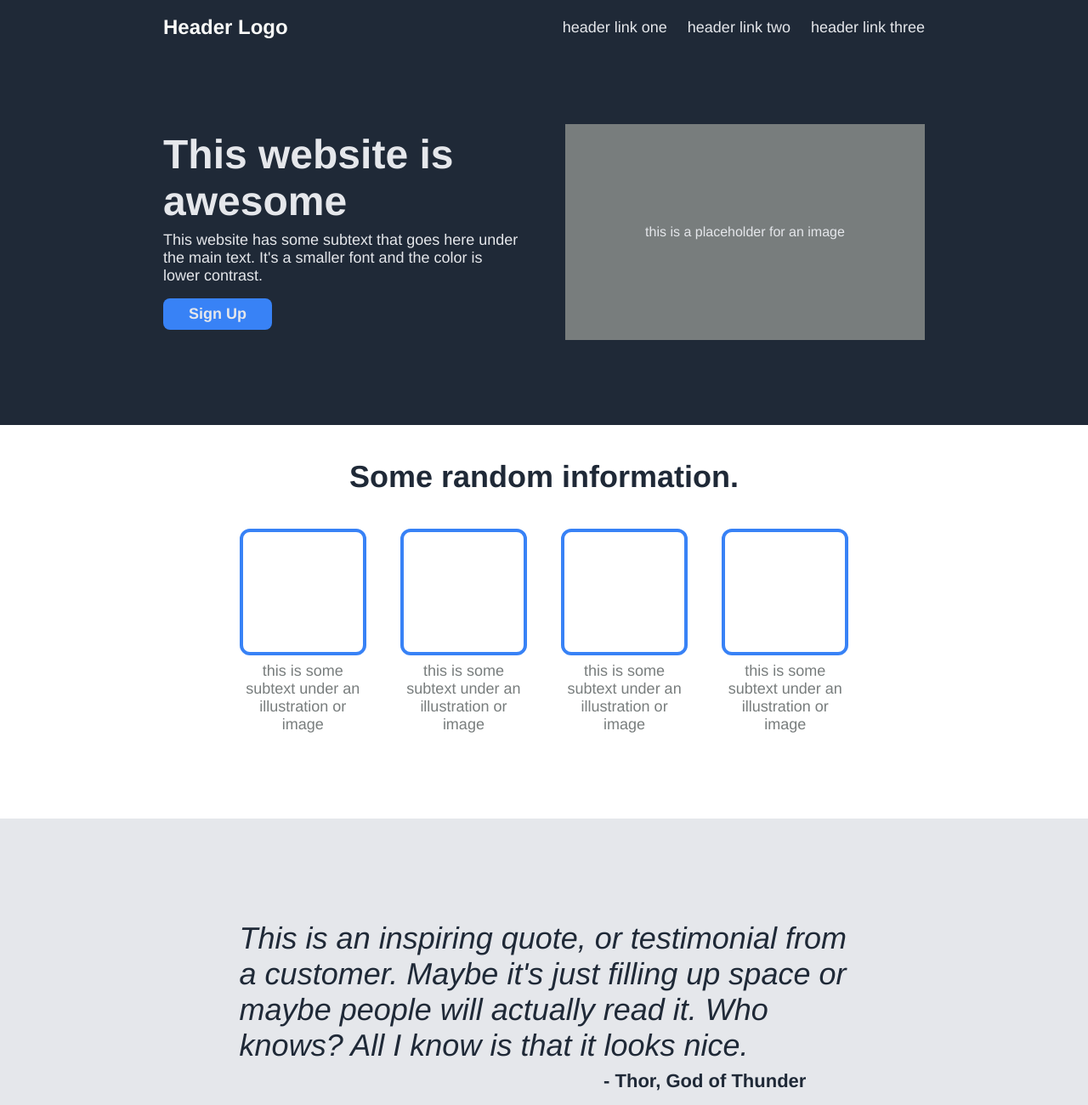
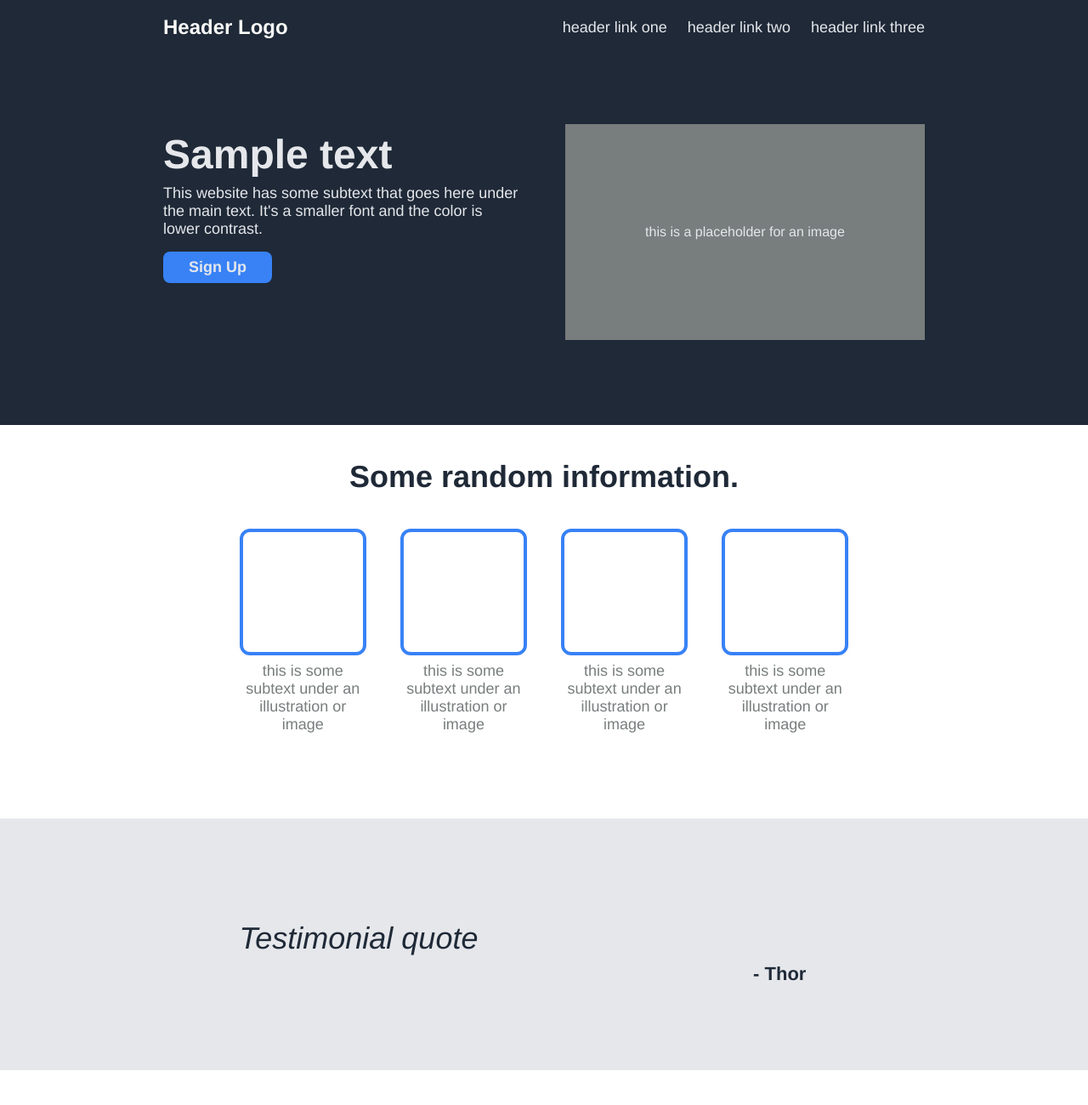
Before and after one commit to satyabh/Landing_Page, a plain HTML site: page index.html in a window 1280 px wide. Shown: the top 1300 px of the page at 85% size. Drawn offline with Linux system fonts and the light colour scheme.

Commit message:
Update index.html

```diff
--- a/index.html
+++ b/index.html
@@ -18,7 +18,7 @@
         </div>
         <div class="content">
             <div class="words-and-button">
-                <div class="big-text">This website is awesome</div>
+                <div class="big-text">Sample text</div>
                 <div class="small-text">This website has some subtext that goes here under the main text. It's a smaller font and the color is lower contrast.</div>
                 <button href="#">Sign Up</button>
             </div>
@@ -47,8 +47,8 @@
         </div>
     </div>
     <div class="third">
-        <div class="quote">This is an inspiring quote, or testimonial from a customer. Maybe it's just filling up space or maybe people will actually read it. Who knows? All I know is that it looks nice.</div>
-        <div class="author">- Thor, God of Thunder</div>
+        <div class="quote">Testimonial quote</div>
+        <div class="author">- Thor</div>
     </div>
     <div class="fourth">
         <div class="blue-container">
```
